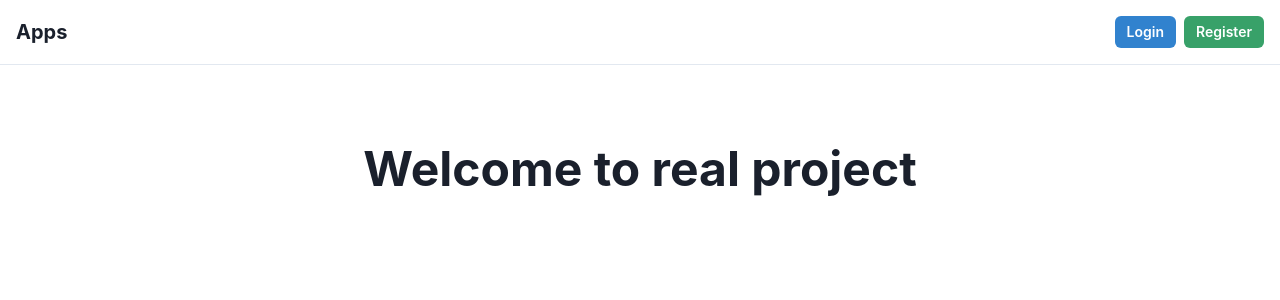
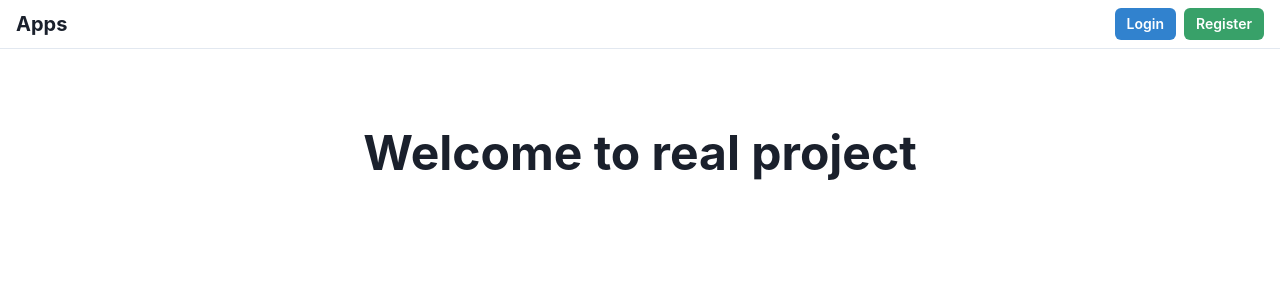
Before and after one commit to fahmihidayah/next-js-template, a Next.js app: page /home in a window 1280 px wide. Shown: the top 300 px of the page. Built offline with nearby package versions, Linux system fonts and the light colour scheme.

Commit message:
fixed paginate and logout

```diff
--- a/src/components/navbar/Navbar.tsx
+++ b/src/components/navbar/Navbar.tsx
@@ -20,7 +20,7 @@ export default function Navbar() {
     const toast = useToast();
 
     return <Box bg="white" borderBottom={1} borderColor={"gray.200"} borderStyle={"solid"}>
-        <Container maxW="container.xl" pt={2} pb={2}>
+        <Container maxW="container.xl">
             <Flex justifyContent="space-between">
                 <Flex alignItems="center">
                     <Heading size="md" >Apps</Heading>
--- a/src/pages/home/index.tsx
+++ b/src/pages/home/index.tsx
@@ -5,7 +5,7 @@ export default function Home() {
     return <>
         <Navbar></Navbar>
         <Container >
-        <Heading size={"2xl"} mt="20" textAlign={"center"}>Welcome to real project</Heading>
+            <Heading size={"2xl"} mt="20" textAlign={"center"}>Welcome to real project</Heading>
         </Container>
     </>
 }
```
